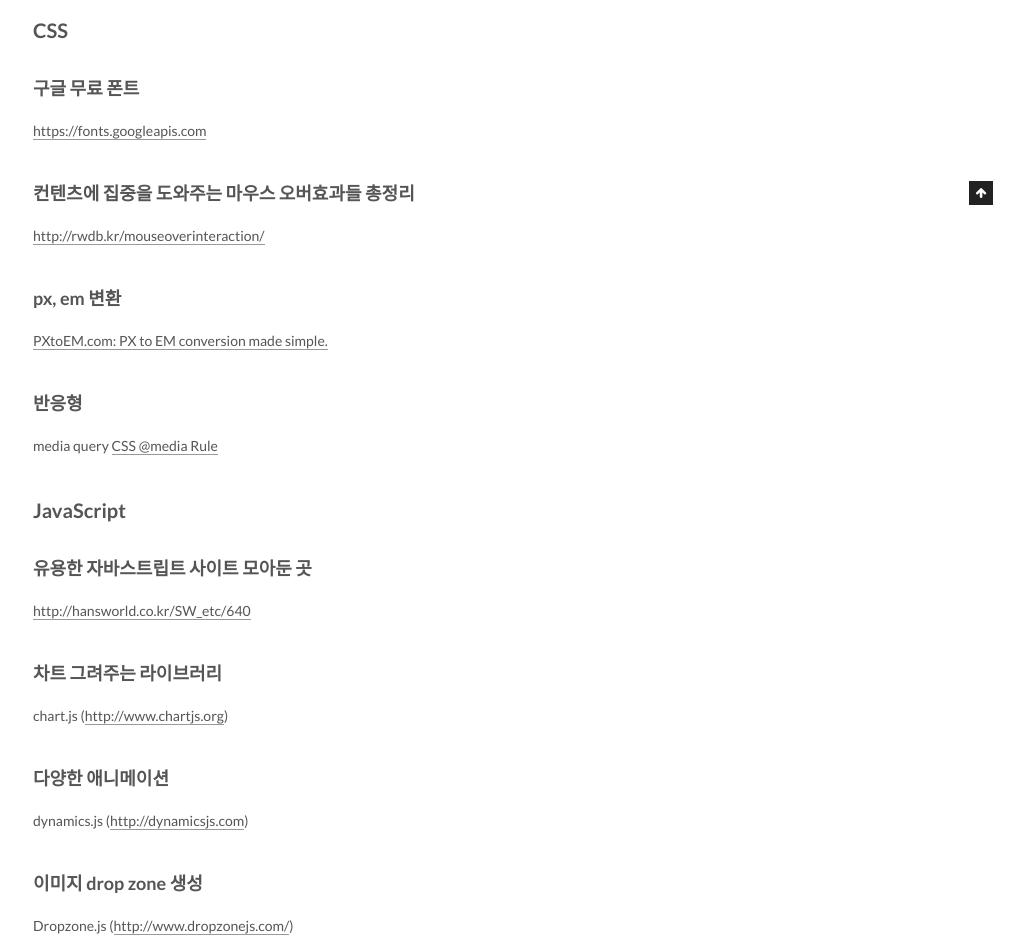
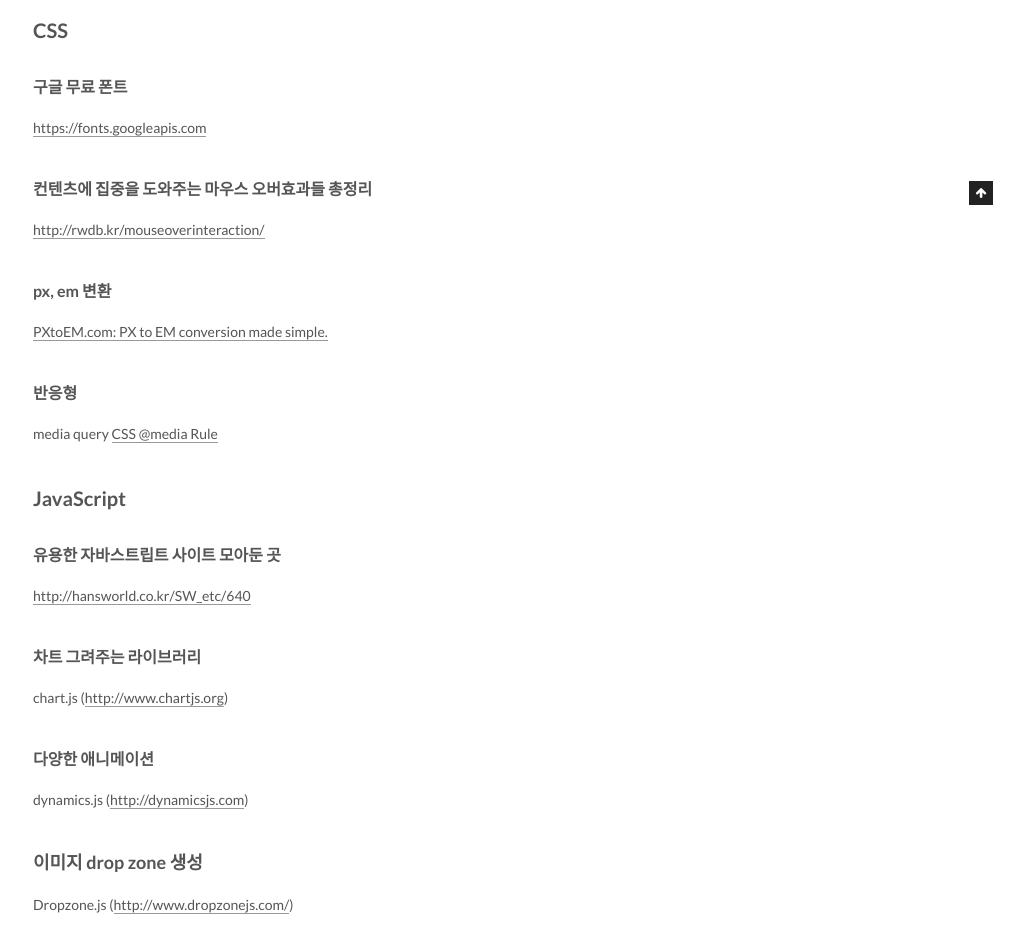
Before and after one commit to groovypark/groovypark.github.io, a Jekyll site: the page built from _posts/2018-01-10-유용한-CSS,JavaScript-라이브러리.md, in a window 1280 px wide. Shown: the part 795-1739 px from the top of the page, without its empty margins (257-1280 px from the left). Built offline with Jekyll 4.4.1, drawn with Linux system fonts in a browser that asks for light colours; grey boxes are pictures that could not be loaded.

Commit message:
Update header levels

```diff
--- a/_posts/2018-01-10-유용한-CSS,JavaScript-라이브러리.md
+++ b/_posts/2018-01-10-유용한-CSS,JavaScript-라이브러리.md
@@ -9,33 +9,33 @@
 
 ## CSS
 
-### 구글 무료 폰트
+#### 구글 무료 폰트
 
 [https://fonts.googleapis.com](https://fonts.googleapis.com)
 
-### 컨텐츠에 집중을 도와주는 마우스 오버효과들 총정리
+#### 컨텐츠에 집중을 도와주는 마우스 오버효과들 총정리
 
 [http://rwdb.kr/mouseoverinteraction/](http://rwdb.kr/mouseoverinteraction/)
 
-### px, em 변환
+#### px, em 변환
 
 [PXtoEM.com: PX to EM conversion made simple.](http://pxtoem.com/)
 
-### 반응형
+#### 반응형
 
 media query [CSS @media Rule](https://www.w3schools.com/cssref/css3_pr_mediaquery.asp)
 
 ## JavaScript
 
-### 유용한 자바스트립트 사이트 모아둔 곳
+#### 유용한 자바스트립트 사이트 모아둔 곳
 
 [http://hansworld.co.kr/SW_etc/640](http://hansworld.co.kr/SW_etc/640)
 
-### 차트 그려주는 라이브러리
+#### 차트 그려주는 라이브러리
 
 chart.js ([http://www.chartjs.org](http://www.chartjs.org))
 
-### 다양한 애니메이션
+#### 다양한 애니메이션
 
 dynamics.js ([http://dynamicsjs.com](http://dynamicsjs.com))
 
```
